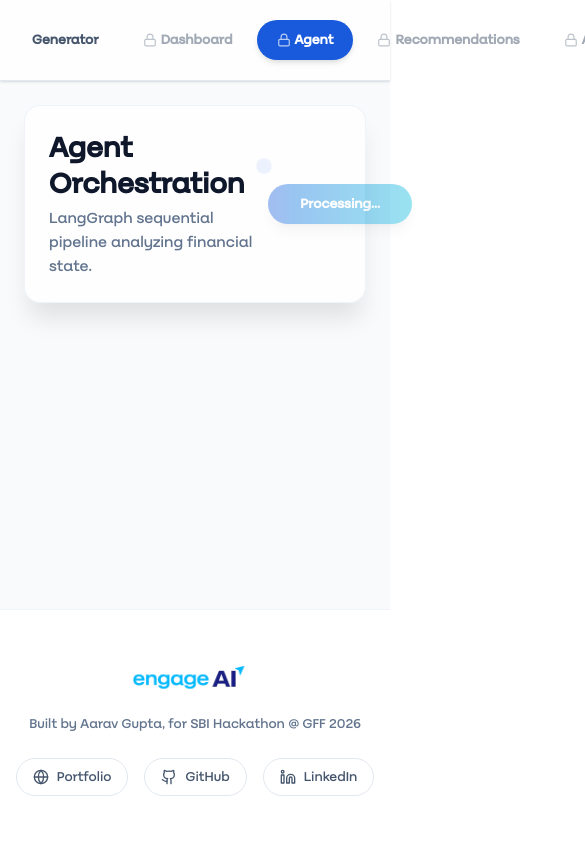
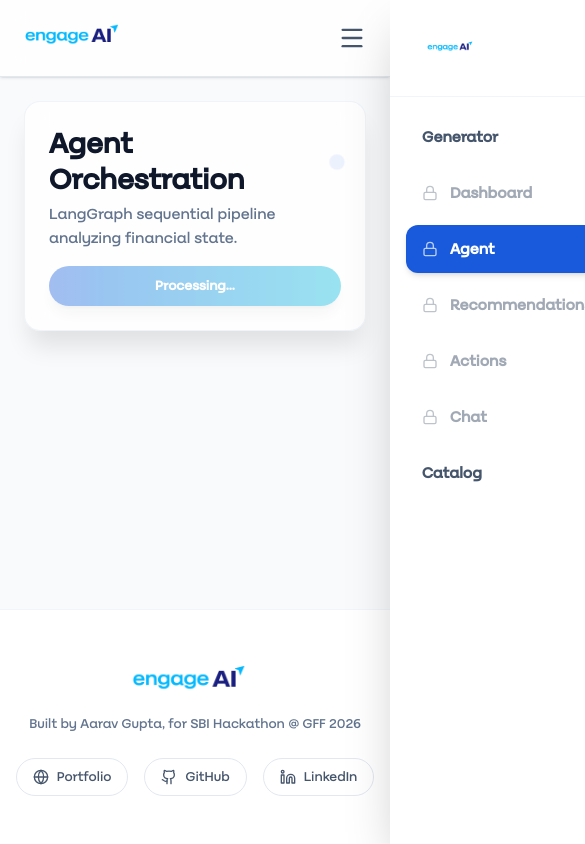
Before and after one commit to aaravgupta0202/engageAI, a React (Vite) app in the folder frontend/: page /agent in a window 390 px wide. Shown: the top 844 px of the page, 585 px wide, since content can reach past the window. Built offline with nearby package versions, Linux system fonts and the light colour scheme.

Commit message:
Fix mobile responsiveness: add sidebar nav, fix button overflow, and fix graph layout

```diff
--- a/frontend/src/App.tsx
+++ b/frontend/src/App.tsx
@@ -7,7 +7,7 @@
  */
 import { useState } from 'react';
 import { Routes, Route, useNavigate, useLocation } from 'react-router-dom';
-import { Lock } from 'lucide-react';
+import { Lock, Menu, X } from 'lucide-react';
 import Landing from './pages/Landing';
 import CustomerGenerator from './pages/CustomerGenerator';
 import CustomerDashboard from './pages/CustomerDashboard';
@@ -22,9 +22,11 @@ function App() {
   const navigate = useNavigate();
   const location = useLocation();
   const [activeCustomerId, setActiveCustomerId] = useState<string | null>(null);
+  const [isMobileMenuOpen, setIsMobileMenuOpen] = useState(false);
 
   const handleNavigate = (page: string, customerId?: string) => {
     if (customerId) setActiveCustomerId(customerId);
+    setIsMobileMenuOpen(false);
     if (page === 'landing') navigate('/');
     else navigate(`/${page}`);
   };
@@ -37,12 +39,14 @@ function App() {
 
       {/* Premium Glass Header */}
       {!isLanding && (
-        <header className="sticky top-0 z-50 bg-white/80 backdrop-blur-md border-b border-slate-200 px-6 py-4 flex justify-between items-center transition-all duration-300 shadow-sm">
-          <div className="flex items-center -ml-3 cursor-pointer group" onClick={() => handleNavigate('landing')}>
-            <img src="/favicon.png" alt="engageAI Logo" className="h-24 w-auto group-hover:opacity-80 transition-opacity object-contain -my-6 scale-125" />
+        <>
+          <header className="sticky top-0 z-50 bg-white/80 backdrop-blur-md border-b border-slate-200 px-4 md:px-6 py-4 flex justify-between items-center transition-all duration-300 shadow-sm">
+            <div className="flex items-center -ml-3 md:-ml-3 cursor-pointer group shrink-0" onClick={() => handleNavigate('landing')}>
+              <img src="/favicon.png" alt="engageAI Logo" className="h-20 md:h-24 w-auto group-hover:opacity-80 transition-opacity object-contain -my-6 scale-125 md:scale-125 ml-2 md:ml-0" />
             </div>
 
-          <nav className="flex space-x-1">
+            {/* Desktop Navigation */}
+            <nav className="hidden md:flex space-x-1">
               {['generator', 'dashboard', 'agent', 'recommendations', 'actions', 'chat', 'catalog'].map((page) => {
                 const isDisabled = !activeCustomerId && page !== 'generator' && page !== 'catalog';
                 return (
@@ -60,15 +64,55 @@ function App() {
                       <span>{page.charAt(0).toUpperCase() + page.slice(1).replace('Agent', 'Activity')}</span>
                     </button>
                     {isDisabled && (
-                    <div className="absolute top-full left-1/2 transform -translate-x-1/2 mt-2 w-max px-3 py-1 bg-gray-800 text-white text-xs rounded opacity-0 group-hover:opacity-100 transition-opacity pointer-events-none z-50">
-                      Please select a persona first
+                      <div className="absolute top-full left-1/2 -translate-x-1/2 mt-2 w-max px-3 py-1 bg-slate-800 text-white text-xs rounded-md opacity-0 group-hover:opacity-100 transition-opacity pointer-events-none">
+                        Generate a customer first
                       </div>
                     )}
                   </div>
                 );
               })}
             </nav>
+
+            {/* Mobile Menu Toggle */}
+            <button
+              className="md:hidden p-2 text-slate-600 hover:bg-slate-100 rounded-lg transition-colors z-50"
+              onClick={() => setIsMobileMenuOpen(!isMobileMenuOpen)}
+            >
+              {isMobileMenuOpen ? <X size={28} /> : <Menu size={28} />}
+            </button>
           </header>
+
+          {/* Mobile Sidebar Navigation */}
+          <div className={`fixed inset-0 bg-slate-900/20 backdrop-blur-sm z-40 md:hidden transition-opacity duration-300 ${isMobileMenuOpen ? 'opacity-100' : 'opacity-0 pointer-events-none'}`} onClick={() => setIsMobileMenuOpen(false)}></div>
+          <div className={`fixed top-0 right-0 h-full w-64 bg-white shadow-2xl z-50 transform transition-transform duration-300 ease-in-out md:hidden flex flex-col ${isMobileMenuOpen ? 'translate-x-0' : 'translate-x-full'}`}>
+            <div className="p-6 border-b border-slate-100 flex items-center justify-between">
+              <img src="/favicon.png" alt="engageAI Logo" className="h-12 w-auto object-contain" />
+              <button onClick={() => setIsMobileMenuOpen(false)} className="p-2 text-slate-500 hover:bg-slate-100 rounded-full">
+                <X size={24} />
+              </button>
+            </div>
+            <nav className="flex-1 overflow-y-auto py-4 px-4 space-y-2">
+              {['generator', 'dashboard', 'agent', 'recommendations', 'actions', 'chat', 'catalog'].map((page) => {
+                const isDisabled = !activeCustomerId && page !== 'generator' && page !== 'catalog';
+                return (
+                  <button
+                    key={page}
+                    onClick={() => handleNavigate(page, activeCustomerId || undefined)}
+                    disabled={isDisabled}
+                    className={`flex items-center space-x-3 w-full px-4 py-3 rounded-xl text-left font-semibold transition-all duration-300 ${
+                      currentPage === page
+                        ? 'bg-sbi-blue text-white shadow-md'
+                        : 'text-slate-600 hover:bg-slate-100 disabled:opacity-50 disabled:cursor-not-allowed'
+                    }`}
+                  >
+                    {isDisabled && <Lock size={16} className="opacity-70" />}
+                    <span>{page.charAt(0).toUpperCase() + page.slice(1).replace('Agent', 'Activity')}</span>
+                  </button>
+                );
+              })}
+            </nav>
+          </div>
+        </>
       )}
 
       {/* Main Content Area */}
--- a/frontend/src/components/FinancialGraphView.tsx
+++ b/frontend/src/components/FinancialGraphView.tsx
@@ -24,9 +24,9 @@ export default function FinancialGraphView({ data }: { data: any }) {
   // Generate nodes based on data
   const nodes: Node[] = [
     { id: 'customer', label: data?.archetype || 'Customer', category: 'hub', x: 50, y: 50, data: { id: data?.customer_id } },
-    { id: 'demographics', label: 'Demographics', category: 'static', x: 20, y: 30, data: { age: data?.profile?.age, occupation: data?.profile?.occupation } },
-    { id: 'income', label: 'Income', category: 'flow', x: 80, y: 30, data: { monthly: data?.profile?.income } },
-    { id: 'goals', label: 'Life Goals', category: 'static', x: 20, y: 70, data: { goals: data?.profile?.goals } },
+    { id: 'demographics', label: 'Demographics', category: 'static', x: 15, y: 25, data: { age: data?.profile?.age, occupation: data?.profile?.occupation } },
+    { id: 'income', label: 'Income', category: 'flow', x: 85, y: 25, data: { monthly: data?.profile?.income } },
+    { id: 'goals', label: 'Life Goals', category: 'static', x: 15, y: 75, data: { goals: data?.profile?.goals } },
   ];
 
   const edges: Edge[] = [
@@ -45,12 +45,12 @@ export default function FinancialGraphView({ data }: { data: any }) {
           id: eventId,
           label: key.replace(/_/g, ' ').toUpperCase(),
           category: 'event',
-          x: 80,
-          y: 70 + eventOffset,
+          x: 85 - (eventOffset % 2) * 15,
+          y: 65 + Math.floor(eventOffset / 2) * 20,
           data: { confidence: '91%', source: 'Transaction pattern inference' }
         });
         edges.push({ source: eventId, target: 'customer', animated: true });
-        eventOffset += 15;
+        eventOffset += 1;
       }
     });
   }
@@ -72,9 +72,9 @@ export default function FinancialGraphView({ data }: { data: any }) {
         </CardTitle>
       </CardHeader>
       <CardContent>
-        <div className="flex flex-col md:flex-row gap-6 h-[400px]">
+        <div className="flex flex-col md:flex-row gap-6 min-h-[400px]">
           {/* Canvas Area */}
-          <div className="flex-1 bg-slate-50 dark:bg-slate-900/50 rounded-2xl relative overflow-hidden border border-slate-100 dark:border-slate-800 shadow-inner group">
+          <div className="flex-1 min-h-[300px] md:min-h-[400px] bg-slate-50 dark:bg-slate-900/50 rounded-2xl relative overflow-hidden border border-slate-100 dark:border-slate-800 shadow-inner group">
 
             {/* SVG Edges */}
             <svg className="absolute inset-0 w-full h-full pointer-events-none">
--- a/frontend/src/pages/AgentActivityCenter.tsx
+++ b/frontend/src/pages/AgentActivityCenter.tsx
@@ -107,7 +107,7 @@ export default function AgentActivityCenter({ customerId, onNavigate }: { custom
 
   return (
     <div className="max-w-4xl mx-auto space-y-6 animate-in slide-in-from-bottom-8 duration-700">
-      <div className="flex justify-between items-center glass-panel p-6 rounded-2xl border-l-4 border-l-sbi-blue">
+      <div className="flex flex-col md:flex-row justify-between items-start md:items-center gap-4 glass-panel p-6 rounded-2xl border-l-4 border-l-sbi-blue">
         <div>
           <h2 className="text-3xl font-extrabold text-slate-900 dark:text-white flex items-center">
             Agent Orchestration
@@ -118,7 +118,7 @@ export default function AgentActivityCenter({ customerId, onNavigate }: { custom
         <Button
           onClick={() => onNavigate('recommendations')}
           disabled={!isDone}
-          className="rounded-full px-8 shadow-lg bg-gradient-to-r from-sbi-blue to-cyan-500 text-white font-bold transition-all hover:scale-105 disabled:opacity-40 disabled:hover:scale-100"
+          className="w-full md:w-auto shrink-0 whitespace-nowrap rounded-full px-8 shadow-lg bg-gradient-to-r from-sbi-blue to-cyan-500 text-white font-bold transition-all hover:scale-105 disabled:opacity-40 disabled:hover:scale-100"
         >
           {isDone ? 'View Recommendations ➔' : 'Processing...'}
         </Button>
--- a/frontend/src/pages/CustomerDashboard.tsx
+++ b/frontend/src/pages/CustomerDashboard.tsx
@@ -30,12 +30,12 @@ export default function CustomerDashboard({ customerId, onNavigate }: { customer
 
   return (
     <div className="space-y-8 animate-in slide-in-from-bottom-8 duration-700">
-      <div className="flex justify-between items-center glass-panel p-6 rounded-2xl">
+      <div className="flex flex-col md:flex-row justify-between items-start md:items-center gap-4 glass-panel p-6 rounded-2xl">
         <div>
           <h2 className="text-3xl font-extrabold text-slate-900 dark:text-white mb-1">Financial Life Graph</h2>
           <p className="text-slate-500 dark:text-slate-400 font-medium">{data.archetype} • ID: <span className="font-mono text-xs text-slate-400">{customerId?.substring(0, 8)}...</span></p>
         </div>
-        <Button onClick={() => onNavigate('agent')} className="rounded-full px-8 shadow-lg bg-gradient-to-r from-cyan-500 to-sbi-blue hover:from-cyan-400 hover:to-sbi-blue text-white font-bold transition-all hover:scale-105">
+        <Button onClick={() => onNavigate('agent')} className="w-full md:w-auto rounded-full px-8 shadow-lg bg-gradient-to-r from-cyan-500 to-sbi-blue hover:from-cyan-400 hover:to-sbi-blue text-white font-bold transition-all hover:scale-105 shrink-0 whitespace-nowrap">
           Run Analysis Agents
         </Button>
       </div>
```
Lines whose indentation alone changed are shown as unchanged.
